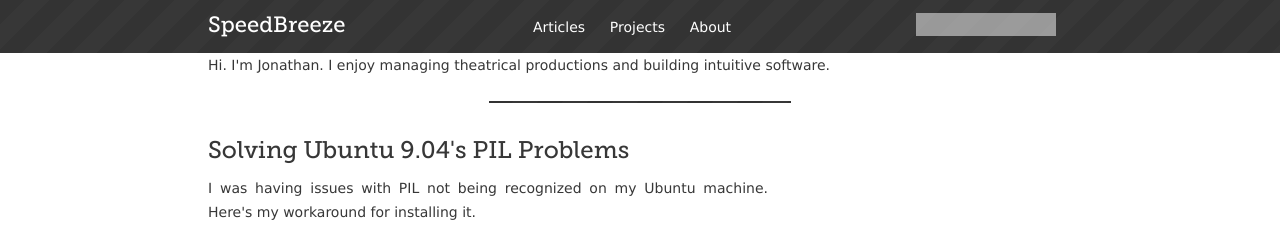
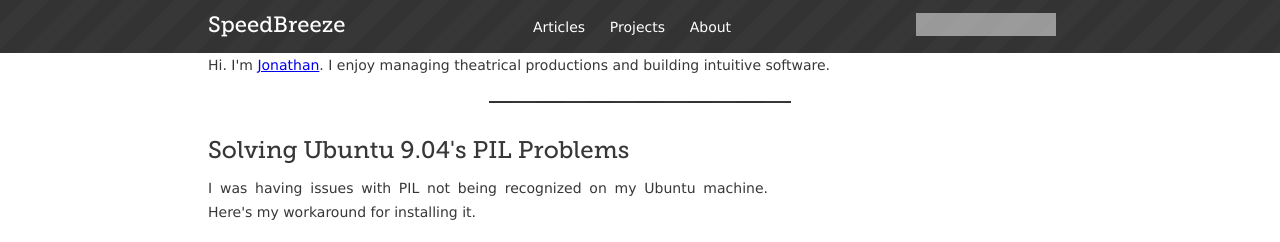
Before and after one commit to hellojwilde/hellojwilde.github.io, a Jekyll site: the page built from index.html, in a window 1280 px wide. Shown: the top 242 px of the page. Built offline with Jekyll 4.4.1, drawn with Linux system fonts in a browser that asks for light colours; comment, search, counter and statistics services are not loaded; part of the change alters nothing that is shown.

```diff
--- a/index.html
+++ b/index.html
@@ -4,8 +4,8 @@ title: SpeedBreeze
 type: feed
 ---
 <p class="mission">
-    Hi. I'm Jonathan. I enjoy managing theatrical productions and building
-    intuitive software.
+    Hi. I'm <a href="/about.html">Jonathan</a>. I enjoy managing theatrical
+    productions and building intuitive software.
 </p>
 <hr />
 
```
